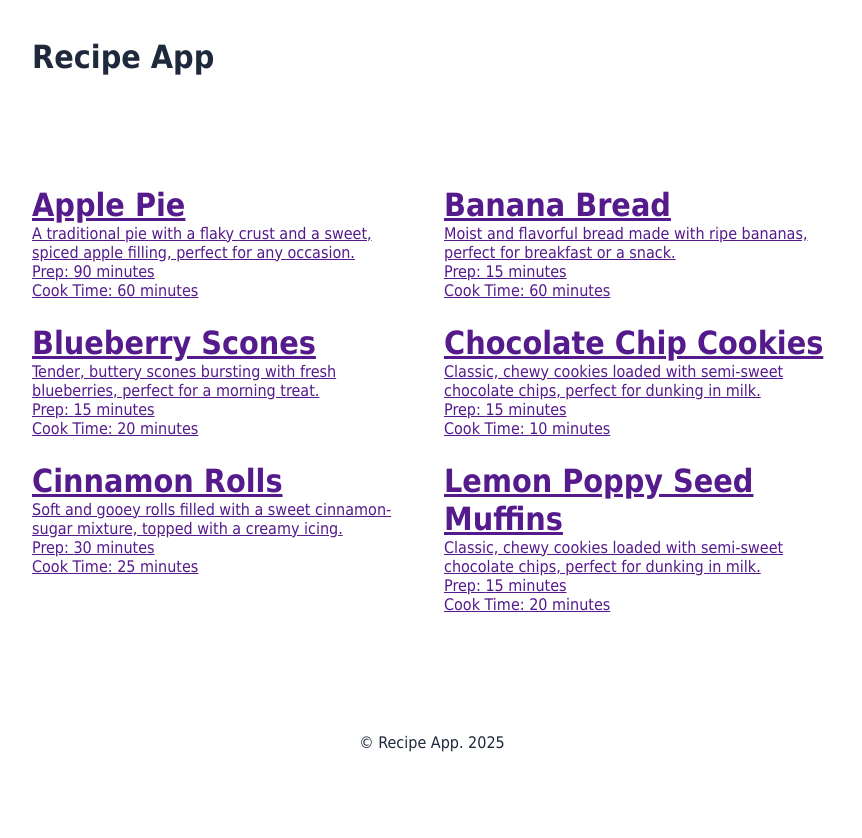
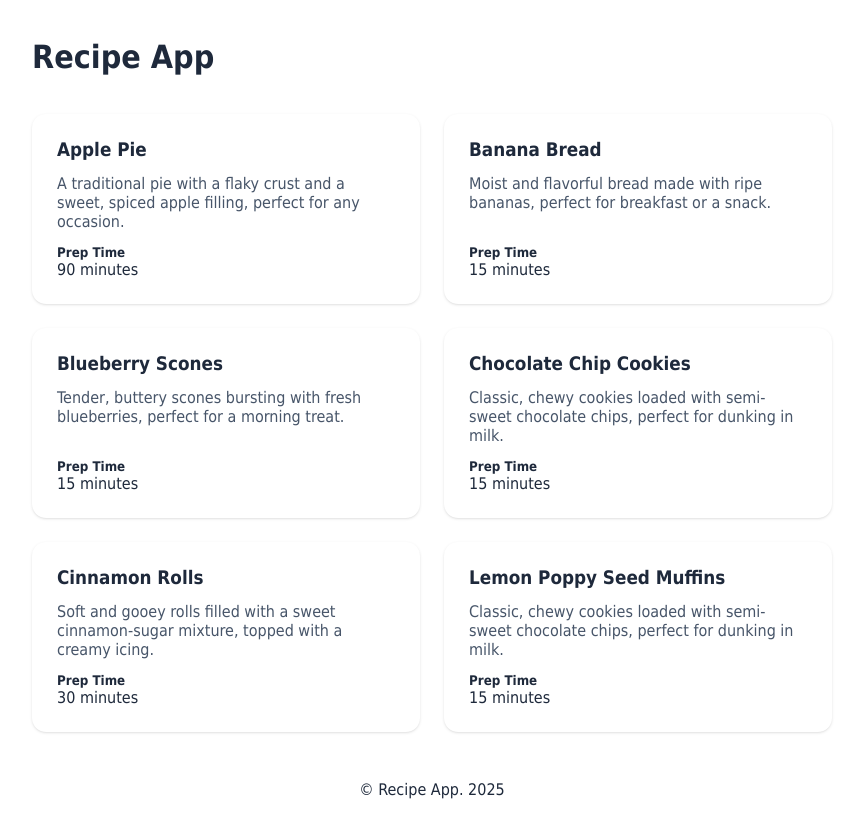
Before and after one commit to rorisangputu/markdown-tut, a Next.js app: page / in a window 1280 px wide. Shown: the top 838 px of the page, without its empty margins (208-1070 px from the left). Before the commit the page ends 800 px from the top, so only its background shows below. Built offline with nearby package versions, Linux system fonts and the light colour scheme.

Commit message:
Refactor PostCard component for improved structure and styling

```diff
--- a/components/PostCard.js
+++ b/components/PostCard.js
@@ -1,13 +1,20 @@
 import Link from "next/link"
 
 
-const PostCard = ({post}) => {
+const PostCard = (props) => {
+    const {post} = props;
   return (
-      <Link href={''}>
-        <h1>{post.title}</h1>
-        <p>{post.bio}</p>
-        <p>Prep: {post.prep_time}</p>
-        <p>Cook Time: {post.cook_time}</p>
+      <Link className="unstyled" href={''}>
+        <div className="postCard">
+            <h3>{post.title}</h3>
+            <p>{post.bio}</p>
+            <div className="statsContainer">
+                <div>
+                    <h5>Prep Time</h5>
+                    <p>{post.prep_time}</p>
+                </div>
+            </div>
+        </div>
       </Link>
   )
 }
```
